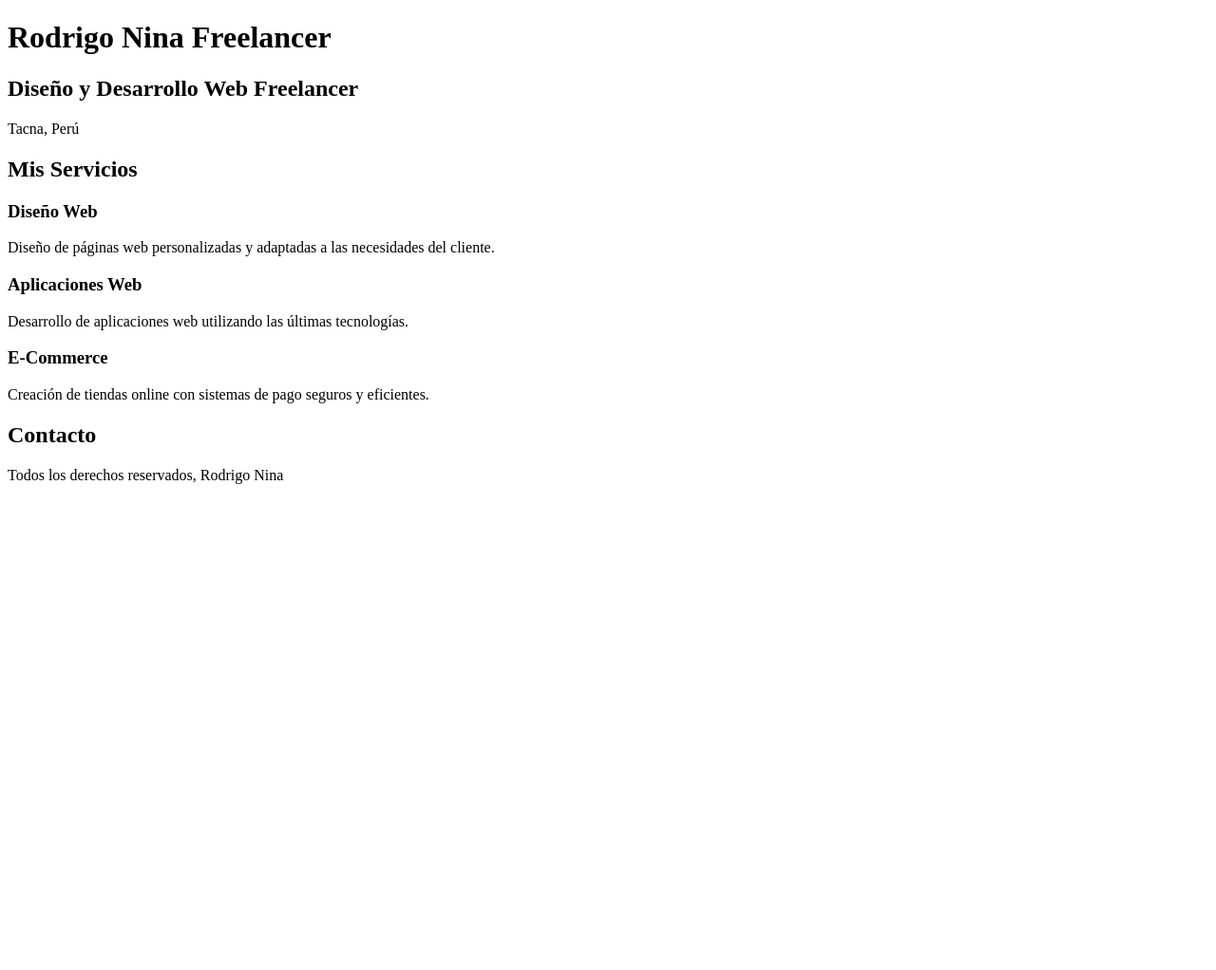
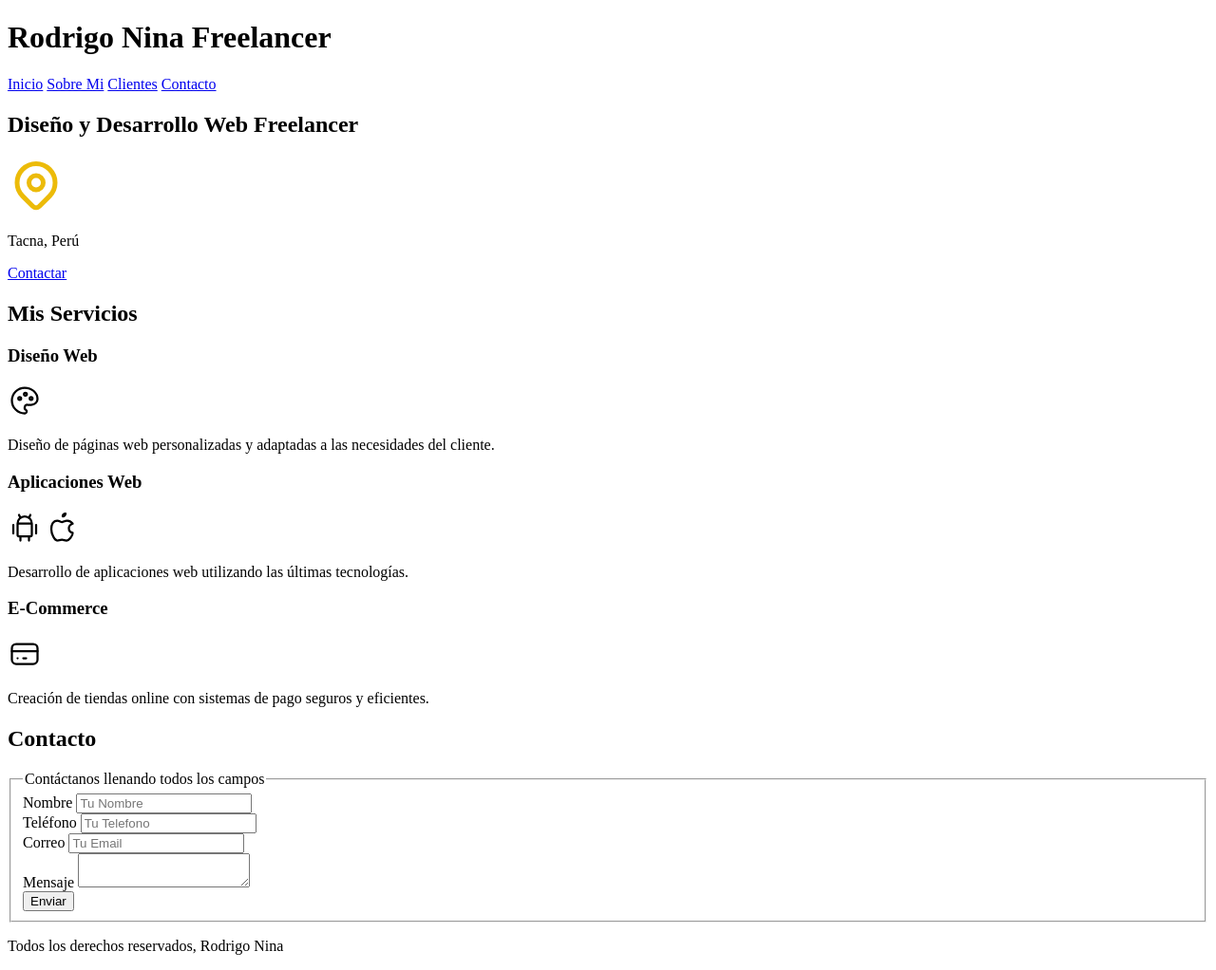
Before and after one commit to rodrigoninaa/freelancernina, a plain HTML site: page index.html in a window 1280 px wide. Shown: the whole page at 95% size. Before the commit the page ends 800 px from the top, so only its background shows below. Drawn offline with Linux system fonts and the light colour scheme.

Commit message:
estructura html

```diff
--- a/index.html
+++ b/index.html
@@ -11,9 +11,22 @@
         <h1>Rodrigo Nina Freelancer</h1>
     </header>
 
+    <nav>
+        <a href="#">Inicio</a>
+        <a href="#">Sobre Mi</a>
+        <a href="#">Clientes</a>
+        <a href="#">Contacto</a>
+    </nav>
+
+
     <section>
         <h2>Diseño y Desarrollo Web Freelancer</h2>
+
+        <svg  xmlns="http://www.w3.org/2000/svg"  width="60"  height="60"  viewBox="0 0 24 24"  fill="none"  stroke="#ecbb09"  stroke-width="2"  stroke-linecap="round"  stroke-linejoin="round"  class="icon icon-tabler icons-tabler-outline icon-tabler-map-pin"><path stroke="none" d="M0 0h24v24H0z" fill="none"/><path d="M9 11a3 3 0 1 0 6 0a3 3 0 0 0 -6 0" /><path d="M17.657 16.657l-4.243 4.243a2 2 0 0 1 -2.827 0l-4.244 -4.243a8 8 0 1 1 11.314 0z" /></svg>
+
         <p>Tacna, Perú</p>
+
+        <a href="#">Contactar</a>
     </section>
 
     <main>
@@ -21,23 +34,62 @@
 
         <section>
             <h3>Diseño Web</h3>
+            <svg  xmlns="http://www.w3.org/2000/svg"  width="36"  height="36"  viewBox="0 0 24 24"  fill="none"  stroke="#000000"  stroke-width="1.5"  stroke-linecap="round"  stroke-linejoin="round"  class="icon icon-tabler icons-tabler-outline icon-tabler-palette"><path stroke="none" d="M0 0h24v24H0z" fill="none"/><path d="M12 21a9 9 0 0 1 0 -18c4.97 0 9 3.582 9 8c0 1.06 -.474 2.078 -1.318 2.828c-.844 .75 -1.989 1.172 -3.182 1.172h-2.5a2 2 0 0 0 -1 3.75a1.3 1.3 0 0 1 -1 2.25" /><path d="M8.5 10.5m-1 0a1 1 0 1 0 2 0a1 1 0 1 0 -2 0" /><path d="M12.5 7.5m-1 0a1 1 0 1 0 2 0a1 1 0 1 0 -2 0" /><path d="M16.5 10.5m-1 0a1 1 0 1 0 2 0a1 1 0 1 0 -2 0" /></svg>
             <p>Diseño de páginas web personalizadas y adaptadas a las necesidades del cliente.</p>
         </section>
 
         <section>
             <h3>Aplicaciones Web</h3>
+            <svg  xmlns="http://www.w3.org/2000/svg"  width="36"  height="36"  viewBox="0 0 24 24"  fill="none"  stroke="#000000"  stroke-width="1.5"  stroke-linecap="round"  stroke-linejoin="round"  class="icon icon-tabler icons-tabler-outline icon-tabler-brand-android"><path stroke="none" d="M0 0h24v24H0z" fill="none"/><path d="M4 10l0 6" /><path d="M20 10l0 6" /><path d="M7 9h10v8a1 1 0 0 1 -1 1h-8a1 1 0 0 1 -1 -1v-8a5 5 0 0 1 10 0" /><path d="M8 3l1 2" /><path d="M16 3l-1 2" /><path d="M9 18l0 3" /><path d="M15 18l0 3" /></svg>
+
+            <svg  xmlns="http://www.w3.org/2000/svg"  width="36"  height="36"  viewBox="0 0 24 24"  fill="none"  stroke="#000000"  stroke-width="1.5"  stroke-linecap="round"  stroke-linejoin="round"  class="icon icon-tabler icons-tabler-outline icon-tabler-brand-apple"><path stroke="none" d="M0 0h24v24H0z" fill="none"/><path d="M8.286 7.008c-3.216 0 -4.286 3.23 -4.286 5.92c0 3.229 2.143 8.072 4.286 8.072c1.165 -.05 1.799 -.538 3.214 -.538c1.406 0 1.607 .538 3.214 .538s4.286 -3.229 4.286 -5.381c-.03 -.011 -2.649 -.434 -2.679 -3.23c-.02 -2.335 2.589 -3.179 2.679 -3.228c-1.096 -1.606 -3.162 -2.113 -3.75 -2.153c-1.535 -.12 -3.032 1.077 -3.75 1.077c-.729 0 -2.036 -1.077 -3.214 -1.077z" /><path d="M12 4a2 2 0 0 0 2 -2a2 2 0 0 0 -2 2" /></svg>
             <p>Desarrollo de aplicaciones web utilizando las últimas tecnologías.</p>
         </section>
 
         <section>
             <h3>E-Commerce</h3>
+            <svg  xmlns="http://www.w3.org/2000/svg"  width="36"  height="36"  viewBox="0 0 24 24"  fill="none"  stroke="#000000"  stroke-width="1.5"  stroke-linecap="round"  stroke-linejoin="round"  class="icon icon-tabler icons-tabler-outline icon-tabler-credit-card"><path stroke="none" d="M0 0h24v24H0z" fill="none"/><path d="M3 5m0 3a3 3 0 0 1 3 -3h12a3 3 0 0 1 3 3v8a3 3 0 0 1 -3 3h-12a3 3 0 0 1 -3 -3z" /><path d="M3 10l18 0" /><path d="M7 15l.01 0" /><path d="M11 15l2 0" /></svg>
             <p>Creación de tiendas online con sistemas de pago seguros y eficientes.</p>
         </section>
 
     </main>
 
     <section>
+
         <h2>Contacto</h2>
+
+        <form>
+            <fieldset>
+                <legend>Contáctanos llenando todos los campos</legend>
+
+                <div>
+                    <label>Nombre</label>
+                    <input type="text" placeholder="Tu Nombre">
+                </div>
+
+                <div>
+                    <label>Teléfono</label>
+                    <input type="tel" placeholder="Tu Telefono">
+                </div>
+
+                <div>
+                    <label>Correo</label>
+                    <input type="email" placeholder="Tu Email">
+                </div>
+
+                <div>
+                    <label>Mensaje</label>
+                    <textarea></textarea>
+                </div>
+
+                <div>
+                    <input type="submit" value="Enviar">
+                </div>
+
+
+            </fieldset>
+        </form>
+
     </section>
 
     <footer>
```
Also changed, not shown: img/hero.jpg (added), 1 other file.
